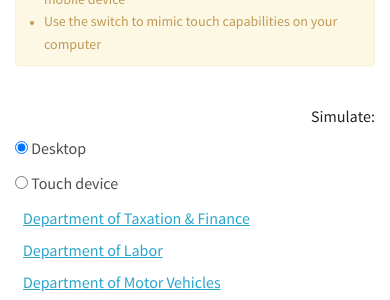
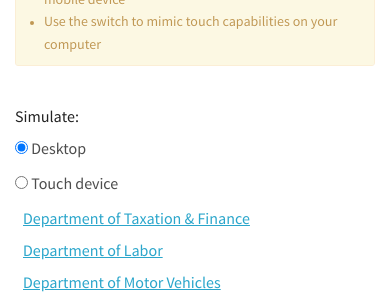
Before and after one commit to technickle/go-responsive, a Jekyll site: the page built from easy-tap-links.html, in a window 390 px wide. Shown: the part 279-579 px from the top of the page. Built offline with Jekyll 4.4.1, drawn with Linux system fonts in a browser that asks for light colours; Markdown is read by kramdown in place of the engine named in the settings.

Commit message:
easy tap links

```diff
--- a/css/site/easy-tap.css
+++ b/css/site/easy-tap.css
@@ -1,4 +1,4 @@
  .link-buttons-list{margin-bottom:2em}.link-buttons-list a{display:inline-block;margin:0.5em}.touch .link-buttons-list a{padding:4px;display:inline-block;margin-bottom:0;line-height:20px;text-align:center;vertical-align:middle;cursor:pointer;color:#333333;text-shadow:0 1px 1px rgba(255,255,255,0.75);text-decoration:none;background-color:#f5f5f5;background-image:-webkit-linear-gradient(top, #fff, #e6e6e6);background-image:linear-gradient(to bottom, #fff, #e6e6e6);background-repeat:repeat-x;border-color:#e6e6e6 #e6e6e6 #bfbfbf;border-color:rgba(0,0,0,0.1) rgba(0,0,0,0.1) rgba(0,0,0,0.25);border:1px solid #ccc;border-bottom-color:#b3b3b3;border-radius:4px;box-shadow:inset 0 1px 0 rgba(255,255,255,0.2),0 1px 2px rgba(0,0,0,0.05);display:block;margin-bottom:0.25em;padding-top:0.5em;padding-bottom:0.5em}.touch .link-buttons-list a:hover{text-decoration:none}.toggle-section{margin-bottom:1em;height:2em;line-height:2em;vertical-align:middle}.toggle-section .pre-label{text-align: right;}.toggle-section label{float:left;margin-right:1em;font-weight:normal;font-size:1em}
  @media only screen and (max-width: 767px) {
-   .pre-label{text-align: left;}
+   .toggle-section .pre-label{text-align: left;}
  }
```
